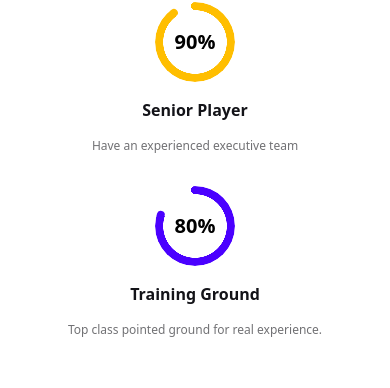
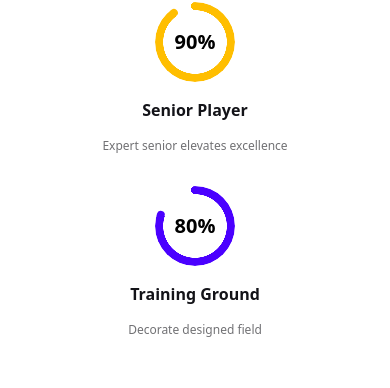
Before and after one commit to SamiulHasan-dev/b9-a3-Hockey, a plain HTML site: page index.html in a window 390 px wide. Shown: the part 1214-1602 px from the top of the page. Drawn offline with nearby package versions, Linux system fonts and the light colour scheme.

Commit message:
worked on responsive

```diff
--- a/index.html
+++ b/index.html
@@ -135,13 +135,13 @@
                 <div class="flex flex-col justify-center items-center space-y-4">
                     <div class="radial-progress text-warning" style="--value:90;" role="progressbar"><span class="text-black font-bold text-xl">90%</span></div>
                     <h5 class="text-heading-color font-bold">Senior Player</h5>
-                    <p class="text-paragraph-color text-xs text-center w-3/4 lg:w-4/5">Have an experienced executive team</p>
+                    <p class="text-paragraph-color text-xs text-center w-3/4 lg:w-4/5">Expert senior elevates excellence</p>
                 </div>
                 <!-- Facility 4 -->
                 <div class="flex flex-col justify-center items-center space-y-4">
                     <div class="radial-progress text-primary" style="--value:80;" role="progressbar"><span class="text-black font-bold text-xl">80%</span></div>
                     <h5 class="text-heading-color font-bold">Training Ground</h5>
-                    <p class="text-paragraph-color text-xs text-center w-3/4 lg:w-4/5">Top class pointed ground for real experience.</p>
+                    <p class="text-paragraph-color text-xs text-center w-3/4 lg:w-4/5">Decorate designed field</p>
                 </div>
             </div>
         </section>
```
